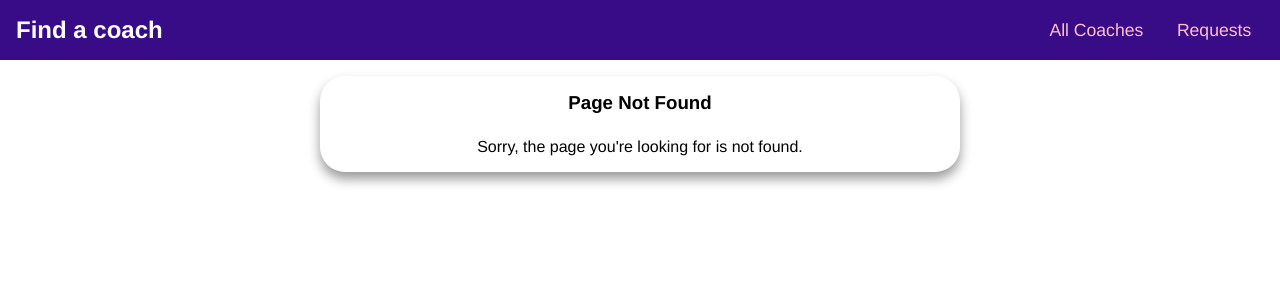
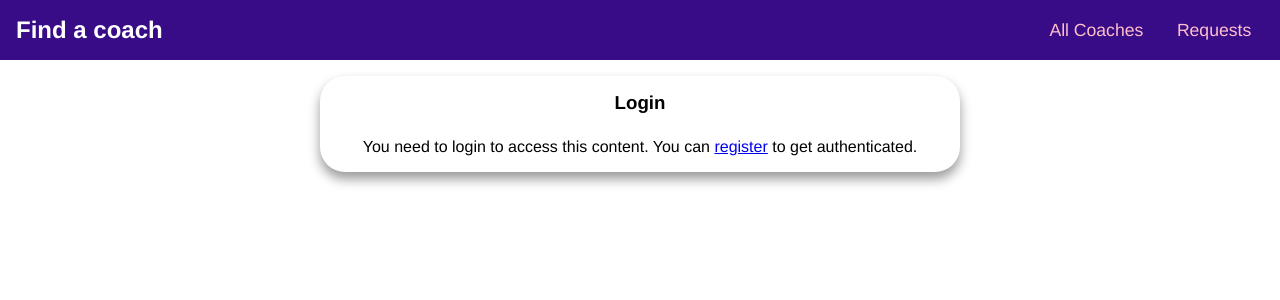
Before and after one commit to egulhan/vuejs3-practice-coach-finder-app, a Vue app: page /login in a window 1280 px wide. Before the commit this address had no page. Shown: the top 300 px of the page. Built offline with nearby package versions, Linux system fonts and the light colour scheme.

Commit message:
add login page

```diff
--- /dev/null
+++ b/src/pages/TheLogin.vue
@@ -0,0 +1,22 @@
+<template>
+  <base-card class="page">
+    <h3 class="title">Login</h3>
+    <p>You need to login to access this content. You can
+      <router-link :to="{name:'register'}">register</router-link>
+      to get authenticated.
+    </p>
+  </base-card>
+</template>
+
+<script>
+
+export default {
+  name: "TheLogin",
+  components: {}
+
+}
+</script>
+
+<style lang="scss" scoped>
+@import '@/assets/css/scss/ui/not-found-page.scss';
+</style>
--- a/src/router.js
+++ b/src/router.js
@@ -5,6 +5,7 @@ import CoachDetails from "@/pages/CoachDetails";
 import NotFound from "@/pages/NotFound";
 import {createRouter, createWebHistory} from "vue-router";
 import CoachRegistration from "@/pages/CoachRegistration";
+import TheLogin from "@/pages/TheLogin";
 
 const routes = [
     {path: '/', name: 'home', redirect: '/coaches'},
@@ -19,6 +20,7 @@ const routes = [
     },
     {path: '/requests', name: 'requests', component: RequestList, meta: {requiresLogin: true}},
     {path: '/register', name: 'register', component: CoachRegistration},
+    {path: '/login', name: 'login', component: TheLogin},
     {path: '/:pathMatch(.*)*', name: 'not-found', component: NotFound},
 ];
 
@@ -32,7 +34,7 @@ router.beforeEach((to, from, next) => {
         const isAuthenticated = router.app.$store.getters['isAuthenticated'];
 
         if (!isAuthenticated) {
-            return next({name: 'not-found'});
+            return next({name: 'login'});
         }
     }
 
```
